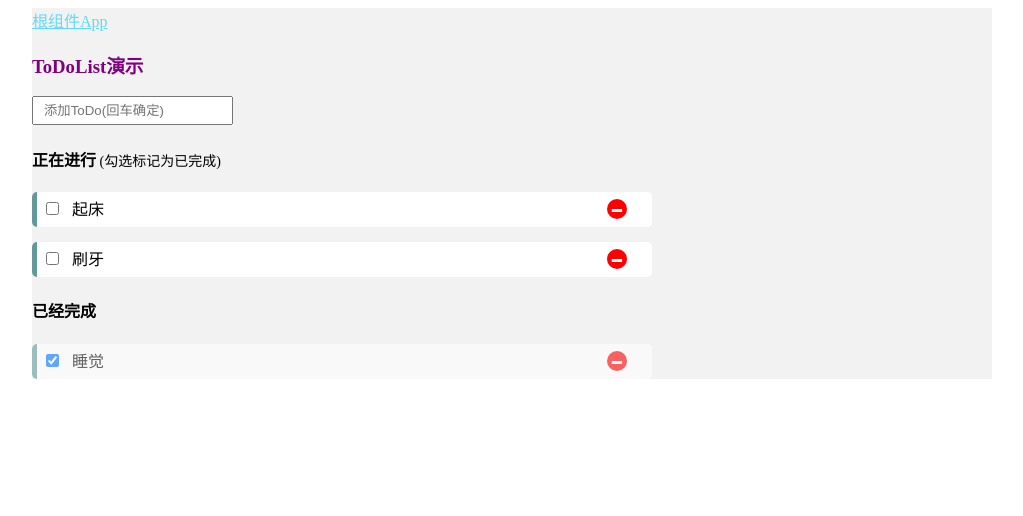
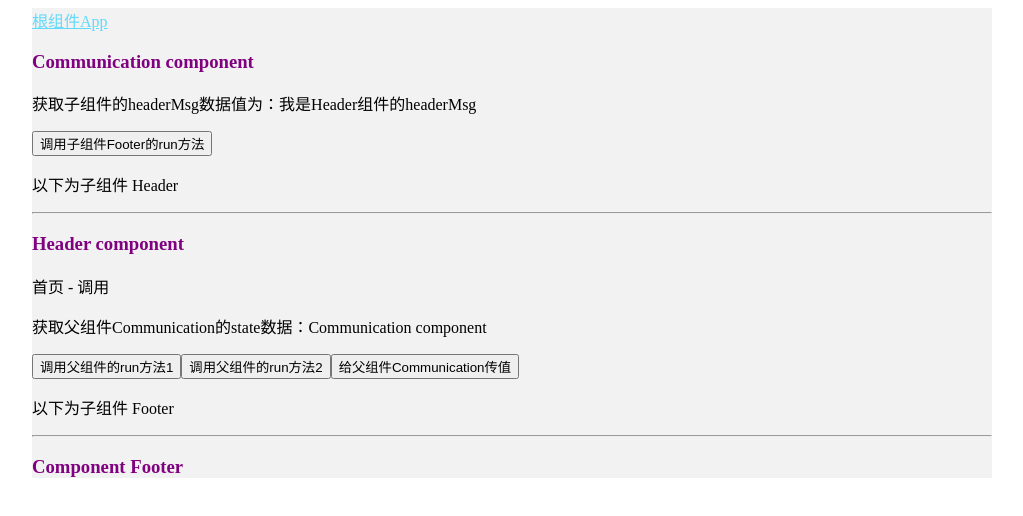
Before and after one commit to yoyoCoding/react-demo, a React (Create React App) app: page / in a window 1280 px wide. Shown: the top 516 px of the page, without its empty margins (128-1151 px from the left). Built offline with nearby package versions, Linux system fonts and the light colour scheme.

Commit message:
component communication
组件通信

```diff
--- a/src/App.js
+++ b/src/App.js
@@ -5,7 +5,8 @@ import './assets/css/App.css'
 // import Home from  './components/Home'
 // import News from './components/News'
 // import Form from './components/Form'
-import ToDoList from './components/ToDoList'
+// import ToDoList from './components/ToDoList'
+import Communication from './components/Communication'
 
 class App extends Component {
   // render模版 jsx
@@ -21,7 +22,8 @@ class App extends Component {
         {/* <Home></Home> */}
         {/* <News></News> */}
         {/* <Form></Form> */}
-        <ToDoList></ToDoList>
+        {/* <ToDoList></ToDoList> */}
+        <Communication></Communication>
 
       </div>
     );
--- /dev/null
+++ b/src/components/Communication.js
@@ -0,0 +1,50 @@
+import React, { Component } from 'react'
+import Header from './Header'
+import Footer from './Footer'
+
+class Communication extends Component {
+    constructor(props) {
+        super(props)
+        this.state = {
+            msg: 'Communication component',
+            headerMsg: ''
+        }
+    }
+
+    componentDidMount() {
+        this.setState({
+            headerMsg: this.refs.header.state.headerMsg
+        })
+        console.log(this.refs)
+    }
+
+    run() {
+        alert('我是父组件的run方法')
+    }
+    getChildren(value) {
+        alert('获取到子组件Header传来的数据：' + value)
+    }
+    runFooter = () => {
+        this.refs.footer.runFooter()
+    }
+
+    render() {
+        return (
+            <div>
+                <h3 className="heading">{this.state.msg}</h3>
+                <p>获取子组件的headerMsg数据值为：{this.state.headerMsg}</p>
+                <button onClick={this.runFooter}>调用子组件Footer的run方法</button>
+                <p>以下为子组件 Header</p>
+                <hr/>
+
+                <Header ref='header' name='首页' run={this.run} parent={this}></Header>
+
+                <p>以下为子组件 Footer</p>
+                <hr />
+                <Footer ref='footer'></Footer>
+            </div>
+        )
+    }
+}
+
+export default Communication
--- /dev/null
+++ b/src/components/Footer.js
@@ -0,0 +1,24 @@
+import React, { Component } from 'react'
+
+class Footer extends Component {
+    constructor(props) {
+        super(props);
+        this.state = {
+            msg: 'Component Footer'
+         }
+    }
+
+    runFooter() {
+        alert('我是Footer组件的runFooter方法')
+    }
+
+    render() {
+        return (
+            <div>
+                <h3 className="heading">{this.state.msg}</h3>
+            </div>
+        )
+    }
+}
+
+export default Footer
--- /dev/null
+++ b/src/components/Header.js
@@ -0,0 +1,33 @@
+import React, { Component } from 'react';
+
+class Header extends Component {
+    constructor(props) {
+        super(props)
+        this.state = {
+            msg: 'Header component',
+            headerMsg: '我是Header组件的headerMsg',
+            parentMsg: ''
+         }
+    }
+
+    componentDidMount() {
+        this.setState({
+            parentMsg: this.props.parent.state.msg
+        })
+    }
+
+    render() {
+        return (
+            <div>
+                <h3 className="heading">{this.state.msg}</h3>
+                <p>{this.props.name} - 调用</p>
+                <p>获取父组件Communication的state数据：{this.state.parentMsg}</p>
+                <button onClick={this.props.run}>调用父组件的run方法1</button>
+                <button onClick={this.props.parent.run}>调用父组件的run方法2</button>
+                <button onClick={this.props.parent.getChildren.bind(this, this.state.msg)}>给父组件Communication传值</button>
+            </div>
+        )
+    }
+}
+
+export default Header
--- a/src/components/ToDoList.js
+++ b/src/components/ToDoList.js
@@ -1,4 +1,6 @@
 import React, { Component } from 'react'
+// 引入自定义模块 缓存
+import storage from '../models/storage'
 import '../assets/css/ToDoList.css'
 
 class ToDoList extends Component {
@@ -6,20 +8,7 @@ class ToDoList extends Component {
         super(props)
         this.state = {
             msg: 'ToDoList演示',
-            list: [
-                {
-                    item: '起床',
-                    checked: false
-                },
-                {
-                    item: '刷牙',
-                    checked: false
-                },
-                {
-                    item: '睡觉',
-                    checked: true
-                }
-            ]
+            list: []
         }
     }
 
@@ -37,19 +26,29 @@ class ToDoList extends Component {
                 list: list
             })
         }
+        storage.set('toDoList', list)
     }
     handleChange = (key) => {
-       let list = this.state.list
-       list[key].checked = !list[key].checked
-       this.setState({
+        let list = this.state.list
+        list[key].checked = !list[key].checked
+        this.setState({
            list: list
-       })
+        })
+        storage.set('toDoList', list)
     }
     handleDelete = (key) => {
         let list = this.state.list
         list.splice(key, 1)
         this.setState({
             list: list
+        })
+        storage.set('toDoList', list)
+    }
+
+    // 声明周期函数 - 页面加载完毕
+    componentDidMount() {
+        this.setState({
+            list: storage.get('toDoList') || []
         })
     }
 
--- /dev/null
+++ b/src/models/storage.js
@@ -0,0 +1,13 @@
+let storage = {
+    set(key, value) {
+        localStorage.setItem(key, JSON.stringify(value))
+    },
+    get(key) {
+        return JSON.parse(localStorage.getItem(key))
+    },
+    remove(key) {
+        localStorage.removeItem(key)
+    }
+}
+
+export default storage
```
Also changed, not shown: 1 other file (tests, documents, lock files or other folders).
